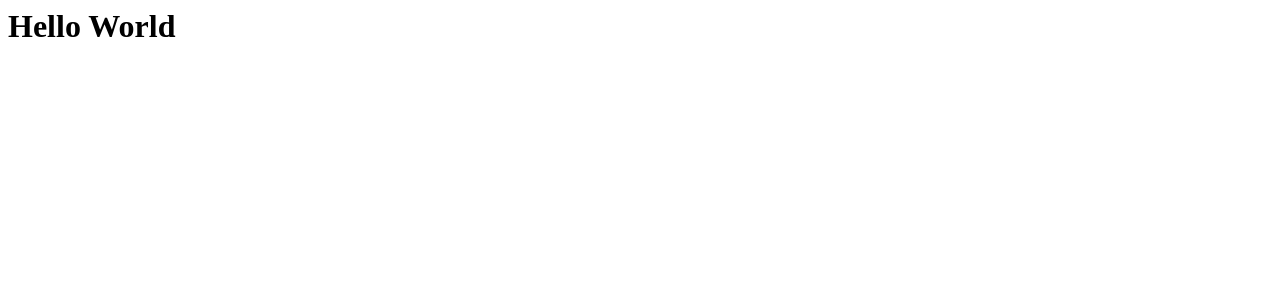
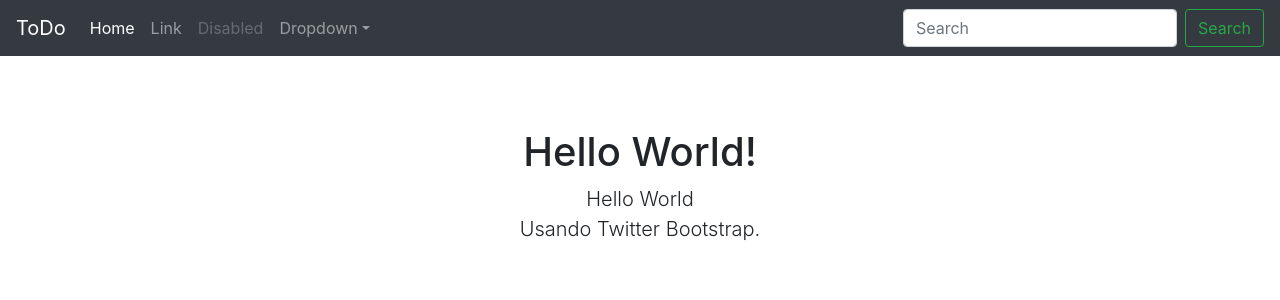
Before and after one commit to murilexbarbosa/desenvolvimento-web-com-python-e-django, a Django app: page / in a window 1280 px wide. Shown: the top 300 px of the page. Run offline with Django 3.2, Linux system fonts and the light colour scheme; some libraries are stand-ins or nearby versions.

Commit message:
add pagina inicial

```diff
--- a/todo/core/templates/base.html
+++ b/todo/core/templates/base.html
@@ -1,3 +1,4 @@
+{% load staticfiles %}
 <!doctype html>
 <html lang="en">
   <head>
@@ -7,19 +8,19 @@
     <meta name="author" content="">
     <link rel="icon" href="../../../../favicon.ico">
 
-    <title>Starter Template for Bootstrap</title>
+    <title>ToDo Application</title>
 
     <!-- Bootstrap core CSS -->
-    <link href="../../../../dist/css/bootstrap.min.css" rel="stylesheet">
+    <link href="{% static 'css/bootstrap.min.css' %}" rel="stylesheet">
 
     <!-- Custom styles for this template -->
-    <link href="starter-template.css" rel="stylesheet">
+    <link href="{% static 'css/starter-template.css' %}" rel="stylesheet">
   </head>
 
   <body>
 
     <nav class="navbar navbar-expand-md navbar-dark bg-dark fixed-top">
-      <a class="navbar-brand" href="#">Navbar</a>
+      <a class="navbar-brand" href="#">ToDo</a>
       <button class="navbar-toggler" type="button" data-toggle="collapse" data-target="#navbarsExampleDefault" aria-controls="navbarsExampleDefault" aria-expanded="false" aria-label="Toggle navigation">
         <span class="navbar-toggler-icon"></span>
       </button>
@@ -54,8 +55,8 @@
     <main role="main" class="container">
 
       <div class="starter-template">
-        <h1>Bootstrap starter template</h1>
-        <p class="lead">Use this document as a way to quickly start any new project.<br> All you get is this text and a mostly barebones HTML document.</p>
+        <h1>Hello World!</h1>
+        <p class="lead">Hello World<br> Usando Twitter Bootstrap.</p>
       </div>
 
     </main><!-- /.container -->
@@ -65,7 +66,7 @@
     <!-- Placed at the end of the document so the pages load faster -->
     <script src="https://code.jquery.com/jquery-3.2.1.slim.min.js" integrity="sha384-KJ3o2DKtIkvYIK3UENzmM7KCkRr/rE9/Qpg6aAZGJwFDMVNA/GpGFF93hXpG5KkN" crossorigin="anonymous"></script>
     <script>window.jQuery || document.write('<script src="../../../../assets/js/vendor/jquery-slim.min.js"><\/script>')</script>
-    <script src="../../../../assets/js/vendor/popper.min.js"></script>
-    <script src="../../../../dist/js/bootstrap.min.js"></script>
+    <script src="{% static 'js/popper.min.js' %}"></script>
+    <script src="{% static 'js/bootstrap.min.js' %}"></script>
   </body>
 </html>
--- a/todo/core/views.py
+++ b/todo/core/views.py
@@ -1,7 +1,7 @@
 from django.shortcuts import render
-from django.http import HttpResponse
+from django.http import HttpResponse,HttpResponseRedirect
 
 
 # Create your views here.
 def home(request):
-    return HttpResponse('<h1> Hello World </h1>')
+    return render(request, 'base.html')
```
